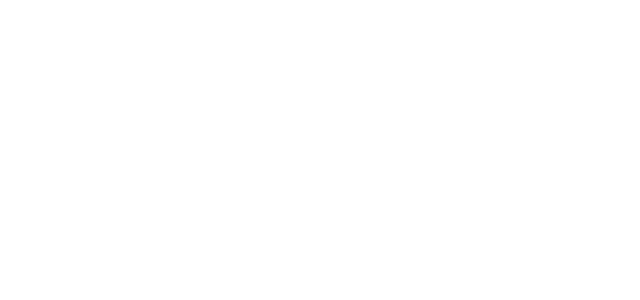
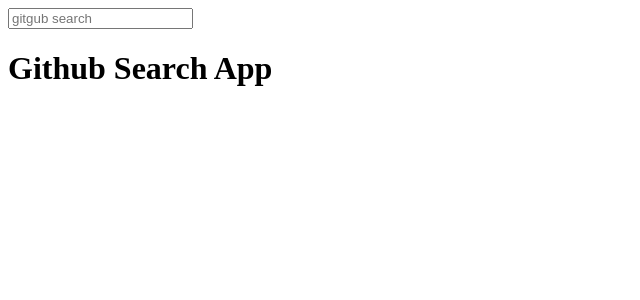
Before and after one commit to Amiredin/Github-search, an Angular app in the folder Githubserach/: page / in a window 1280 px wide. Shown: the top 300 px of the page, without its empty margins (0-640 px from the left). Built offline with nearby package versions, Linux system fonts and the light colour scheme.

Commit message:
add selector tagto  app.component.html

```diff
--- a/Githubserach/src/app/app.component.html
+++ b/Githubserach/src/app/app.component.html
@@ -1 +1,2 @@
 <!--The content below is only a placeholder and can be replaced.-->
+<app-githubsearch></app-githubsearch>
```
